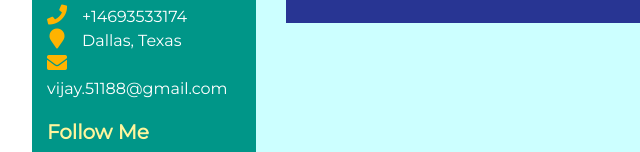
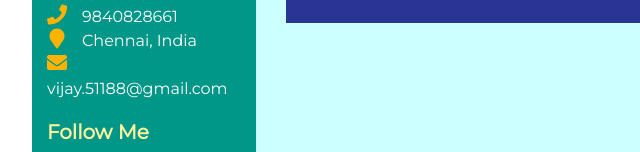
Before and after one commit to VijayRamanathan-developer/VijayRamanathan-developer.github.io, a plain HTML site: page index.html in a window 1280 px wide. Shown: the part 797-949 px from the top of the page, 128-768 px from the left. Drawn offline with nearby package versions, Linux system fonts and the light colour scheme.

Commit message:
Update index.html

```diff
--- a/index.html
+++ b/index.html
@@ -30,8 +30,8 @@ transformation of legacy applications into modern digital applications.
     </div>
     <div class="contact">
       <h3>Contact Me</h3>
-      <div class="call"><a href="tel:123-456-7890"><i class="fas fa-phone"></i><span>+14693533174</span></a></div>
-      <div class="address"><a href="https://goo.gl/maps/fiTBGT6Vnhy"><i class="fas fa-map-marker"></i><span>Dallas, Texas</span></a>
+      <div class="call"><a href="tel:9840828661"><i class="fas fa-phone"></i><span>9840828661</span></a></div>
+      <div class="address"><a href="https://goo.gl/maps/fiTBGT6Vnhy"><i class="fas fa-map-marker"></i><span>Chennai, India</span></a>
       </div>
       <div class="email"><a href="mailto:vijay.51188@gmail.com"><i class="fas fa-envelope"></i><span>vijay.51188@gmail.com</span></a></div>
     </div>
```
